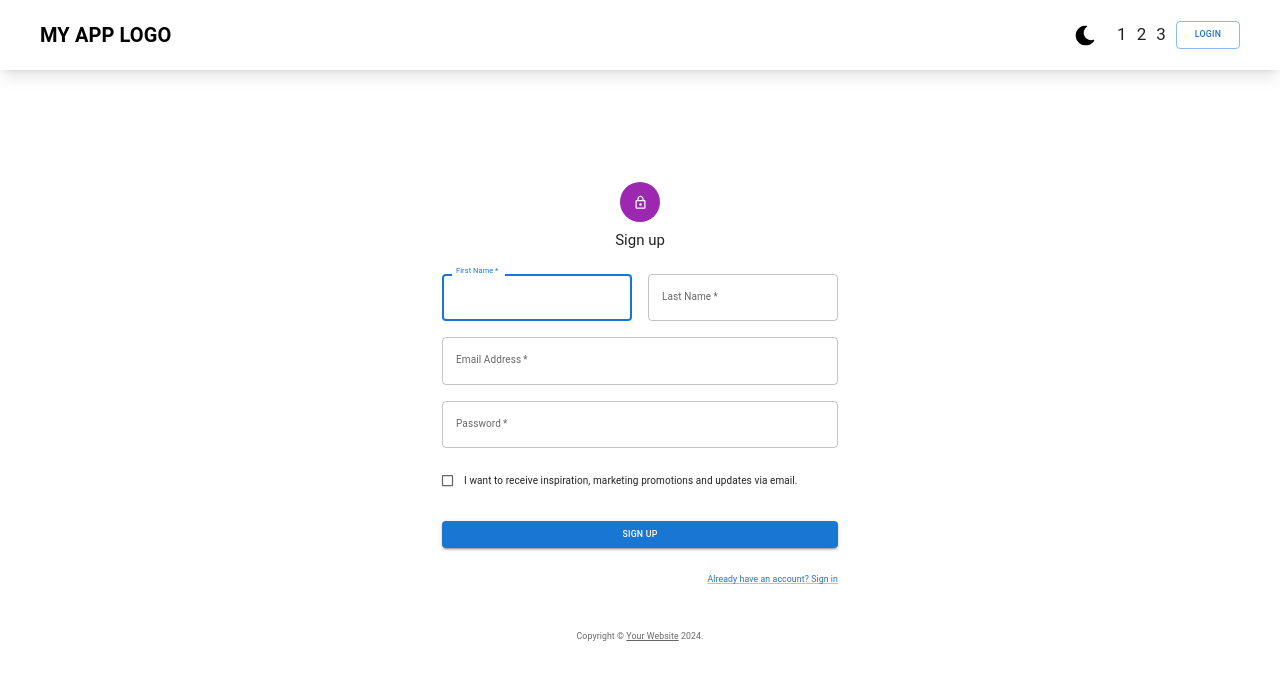
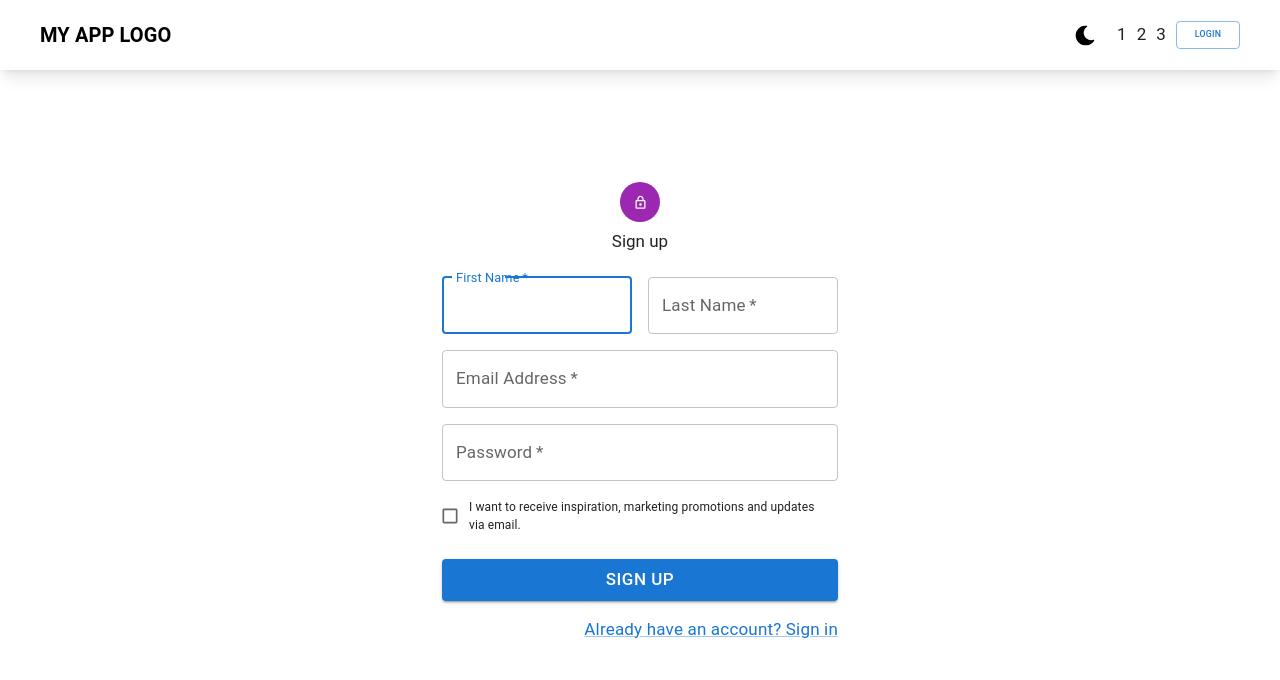
Before and after one commit to PatrykMajchrzakDev/StarterAppBolierplate, a React (Vite) app in the folder frontend/: page /signup in a window 1280 px wide. Shown: the top 680 px of the page. Built offline with nearby package versions, Linux system fonts and the light colour scheme.

Commit message:
Changed styling of MUI forms

```diff
--- a/frontend/src/components/Login/SignIn.tsx
+++ b/frontend/src/components/Login/SignIn.tsx
@@ -1,7 +1,6 @@
 // ============================
 // ========= MODULES ==========
 // ============================
-import styles from "./styles/SignIn.module.scss";
 // ============================
 // ======= COMPONENTS =========
 // ============================
@@ -25,6 +24,7 @@ function Copyright(props: any) {
       color="text.secondary"
       align="center"
       {...props}
+      sx={{ fontSize: "1.4rem", mt: 2 }}
     >
       {"Copyright © "}
       <Link color="inherit" href="https://mui.com/">
@@ -48,7 +48,7 @@ const SignIn = () => {
   };
 
   return (
-    <Container component="main" maxWidth="xs" id={styles.signInContainer}>
+    <Container component="main" maxWidth="xs" sx={{ fontSize: 1.7 }}>
       <CssBaseline />
       <Box
         sx={{
@@ -61,7 +61,7 @@ const SignIn = () => {
         <Avatar sx={{ m: 1, bgcolor: "secondary.main" }}>
           <LockOutlinedIcon />
         </Avatar>
-        <Typography component="h1" variant="h5">
+        <Typography component="h1" variant="h5" sx={{ fontSize: "1.7rem" }}>
           Sign in
         </Typography>
         <Box component="form" onSubmit={handleSubmit} noValidate sx={{ mt: 1 }}>
@@ -74,6 +74,8 @@ const SignIn = () => {
             name="email"
             autoComplete="email"
             autoFocus
+            InputLabelProps={{ style: { fontSize: "1.7rem" } }}
+            inputProps={{ style: { fontSize: "1.7rem" } }}
           />
           <TextField
             margin="normal"
@@ -84,27 +86,44 @@ const SignIn = () => {
             type="password"
             id="password"
             autoComplete="current-password"
+            InputLabelProps={{ style: { fontSize: "1.7rem" } }}
+            inputProps={{ style: { fontSize: "1.7rem" } }}
           />
           <FormControlLabel
-            control={<Checkbox value="remember" color="primary" />}
+            control={
+              <Checkbox
+                value="remember"
+                color="primary"
+                sx={{
+                  "& .MuiSvgIcon-root": {
+                    fontSize: 20,
+                  },
+                }}
+              />
+            }
             label="Remember me"
+            sx={{
+              "& .MuiFormControlLabel-label": {
+                fontSize: "1.7rem",
+              },
+            }}
           />
           <Button
             type="submit"
             fullWidth
             variant="contained"
-            sx={{ mt: 3, mb: 2 }}
+            sx={{ mt: 3, mb: 2, fontSize: "1.7rem" }}
           >
             Sign In
           </Button>
           <Grid container>
             <Grid item xs>
-              <Link href="#" variant="body2">
+              <Link href="#" variant="body2" sx={{ fontSize: "1.3rem" }}>
                 Forgot password?
               </Link>
             </Grid>
             <Grid item>
-              <Link href="/signup" variant="body2">
+              <Link href="/signup" variant="body2" sx={{ fontSize: "1.3rem" }}>
                 {"Don't have an account? Sign Up"}
               </Link>
             </Grid>
--- a/frontend/src/components/Login/SignUp.tsx
+++ b/frontend/src/components/Login/SignUp.tsx
@@ -1,3 +1,6 @@
+// ============================
+// ======= COMPONENTS =========
+// ============================
 import Avatar from "@mui/material/Avatar";
 import Button from "@mui/material/Button";
 import CssBaseline from "@mui/material/CssBaseline";
@@ -10,24 +13,6 @@ import Box from "@mui/material/Box";
 import LockOutlinedIcon from "@mui/icons-material/LockOutlined";
 import Typography from "@mui/material/Typography";
 import Container from "@mui/material/Container";
-
-function Copyright(props: any) {
-  return (
-    <Typography
-      variant="body2"
-      color="text.secondary"
-      align="center"
-      {...props}
-    >
-      {"Copyright © "}
-      <Link color="inherit" href="https://mui.com/">
-        Your Website
-      </Link>{" "}
-      {new Date().getFullYear()}
-      {"."}
-    </Typography>
-  );
-}
 
 const SignUp = () => {
   const handleSubmit = (event: React.FormEvent<HTMLFormElement>) => {
@@ -53,7 +38,7 @@ const SignUp = () => {
         <Avatar sx={{ m: 1, bgcolor: "secondary.main" }}>
           <LockOutlinedIcon />
         </Avatar>
-        <Typography component="h1" variant="h5">
+        <Typography component="h1" variant="h5" sx={{ fontSize: "1.7rem" }}>
           Sign up
         </Typography>
         <Box component="form" noValidate onSubmit={handleSubmit} sx={{ mt: 3 }}>
@@ -67,6 +52,8 @@ const SignUp = () => {
                 id="firstName"
                 label="First Name"
                 autoFocus
+                InputLabelProps={{ style: { fontSize: "1.7rem" } }}
+                inputProps={{ style: { fontSize: "1.7rem" } }}
               />
             </Grid>
             <Grid item xs={12} sm={6}>
@@ -77,6 +64,8 @@ const SignUp = () => {
                 label="Last Name"
                 name="lastName"
                 autoComplete="family-name"
+                InputLabelProps={{ style: { fontSize: "1.7rem" } }}
+                inputProps={{ style: { fontSize: "1.7rem" } }}
               />
             </Grid>
             <Grid item xs={12}>
@@ -87,6 +76,8 @@ const SignUp = () => {
                 label="Email Address"
                 name="email"
                 autoComplete="email"
+                InputLabelProps={{ style: { fontSize: "1.7rem" } }}
+                inputProps={{ style: { fontSize: "1.7rem" } }}
               />
             </Grid>
             <Grid item xs={12}>
@@ -98,12 +89,29 @@ const SignUp = () => {
                 type="password"
                 id="password"
                 autoComplete="new-password"
+                InputLabelProps={{ style: { fontSize: "1.7rem" } }}
+                inputProps={{ style: { fontSize: "1.7rem" } }}
               />
             </Grid>
             <Grid item xs={12}>
               <FormControlLabel
-                control={<Checkbox value="allowExtraEmails" color="primary" />}
+                control={
+                  <Checkbox
+                    value="allowExtraEmails"
+                    color="primary"
+                    sx={{
+                      "& .MuiSvgIcon-root": {
+                        fontSize: 20,
+                      },
+                    }}
+                  />
+                }
                 label="I want to receive inspiration, marketing promotions and updates via email."
+                sx={{
+                  "& .MuiFormControlLabel-label": {
+                    fontSize: "1.2rem",
+                  },
+                }}
               />
             </Grid>
           </Grid>
@@ -111,20 +119,19 @@ const SignUp = () => {
             type="submit"
             fullWidth
             variant="contained"
-            sx={{ mt: 3, mb: 2 }}
+            sx={{ mt: 3, mb: 2, fontSize: "1.7rem" }}
           >
             Sign Up
           </Button>
           <Grid container justifyContent="flex-end">
             <Grid item>
-              <Link href="/signin" variant="body2">
+              <Link href="/signin" variant="body2" sx={{ fontSize: "1.7rem" }}>
                 Already have an account? Sign in
               </Link>
             </Grid>
           </Grid>
         </Box>
       </Box>
-      <Copyright sx={{ mt: 5 }} />
     </Container>
   );
 };
```
